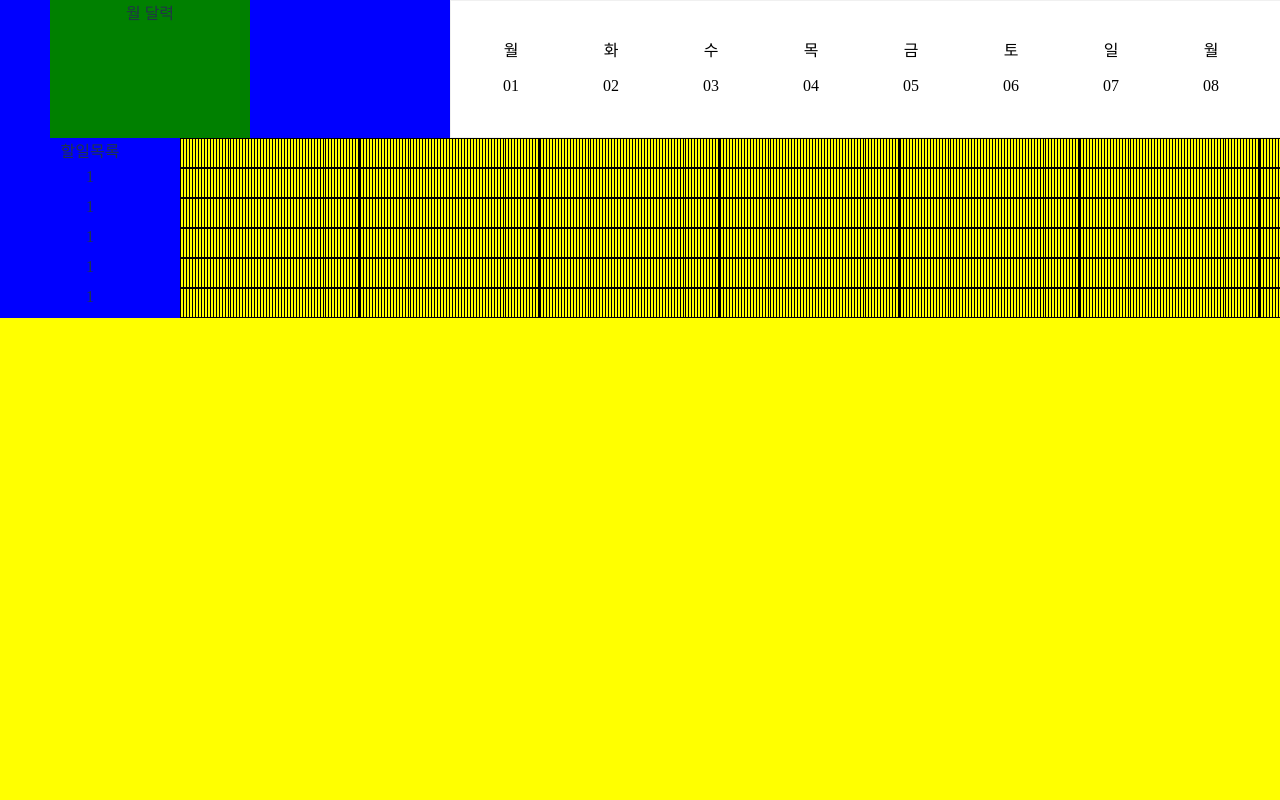
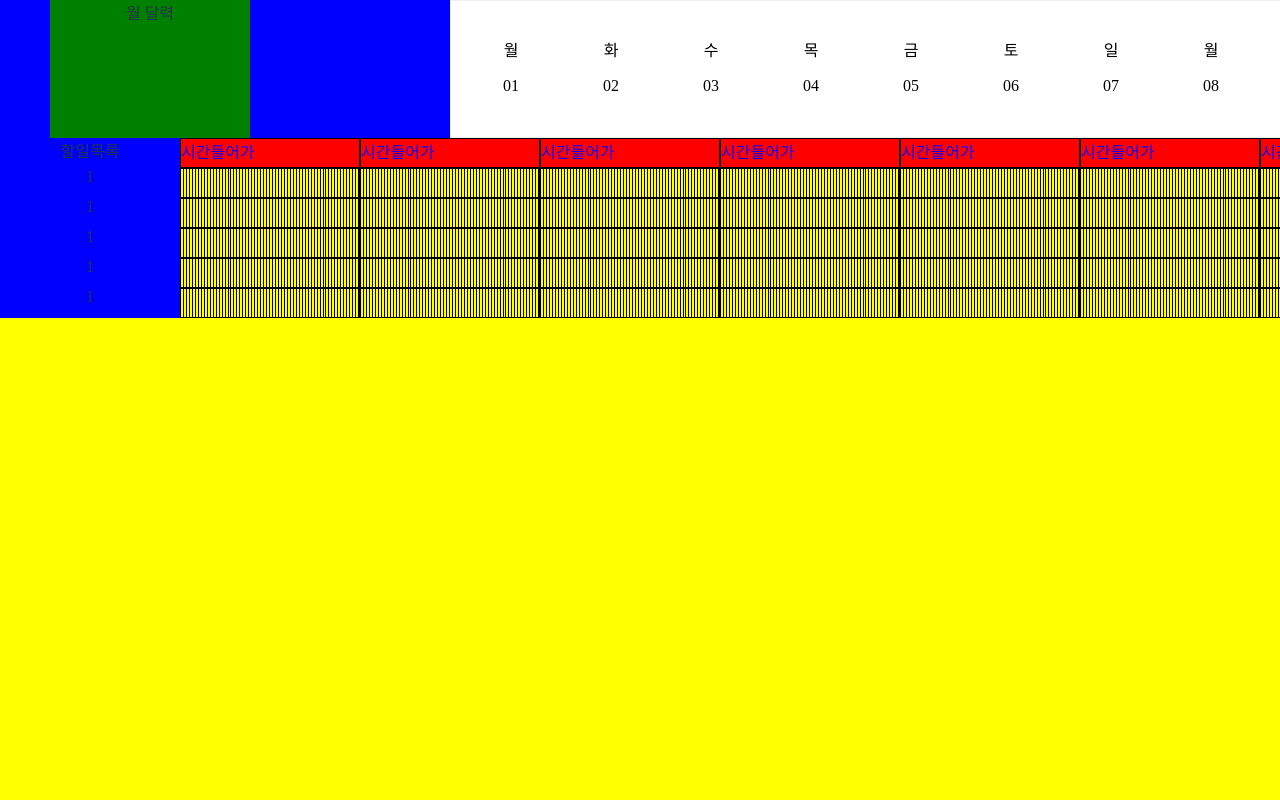
Before and after one commit to JayJHFE/React-Scheduler, a React (Vite) app in the folder PortFolio-vite/: page /scheduler in a window 1280 px wide. Shown: the top 800 px of the page. Built offline with nearby package versions, Linux system fonts and the light colour scheme.

Commit message:
feat: 스케줄러 수정

```diff
--- a/PortFolio-vite/src/components/scheduler/table/index.tsx
+++ b/PortFolio-vite/src/components/scheduler/table/index.tsx
@@ -18,8 +18,23 @@ function SchedulerTable() {
               flexDirection: "row",
             }}
           >
-            {hoursArray.map((index) => (
-              // i == 0 ? () : ()
+            {hoursArray.map(
+              (index) =>
+                i == 0 ? (
+                  <div
+                    key={index}
+                    style={{
+                      backgroundColor: "red",
+                      width: "180px",
+                      height: "30px",
+                      border: "1px solid black",
+                      display: "flex",
+                      flexDirection: "row",
+                    }}
+                  >
+                    시간들어가
+                  </div>
+                ) : (
                   <div
                     key={index}
                     style={{
@@ -43,7 +58,31 @@ function SchedulerTable() {
                       />
                     ))}
                   </div>
-            ))}
+                )
+              // <div
+              //   key={index}
+              //   style={{
+              //     backgroundColor: "red",
+              //     width: "180px",
+              //     height: "30px",
+              //     border: "1px solid black",
+              //     display: "flex",
+              //     flexDirection: "row",
+              //   }}
+              // >
+              //   {Array.from({ length: 60 }, (_, minuteIndex) => (
+              //     <div
+              //       key={minuteIndex}
+              //       style={{
+              //         backgroundColor: "yellow",
+              //         width: "3px",
+              //         height: "100%",
+              //         borderRight: "1px solid black",
+              //       }}
+              //     />
+              //   ))}
+              // </div>
+            )}
           </div>
         ))}
       </div>
```
Lines whose indentation alone changed are shown as unchanged.
